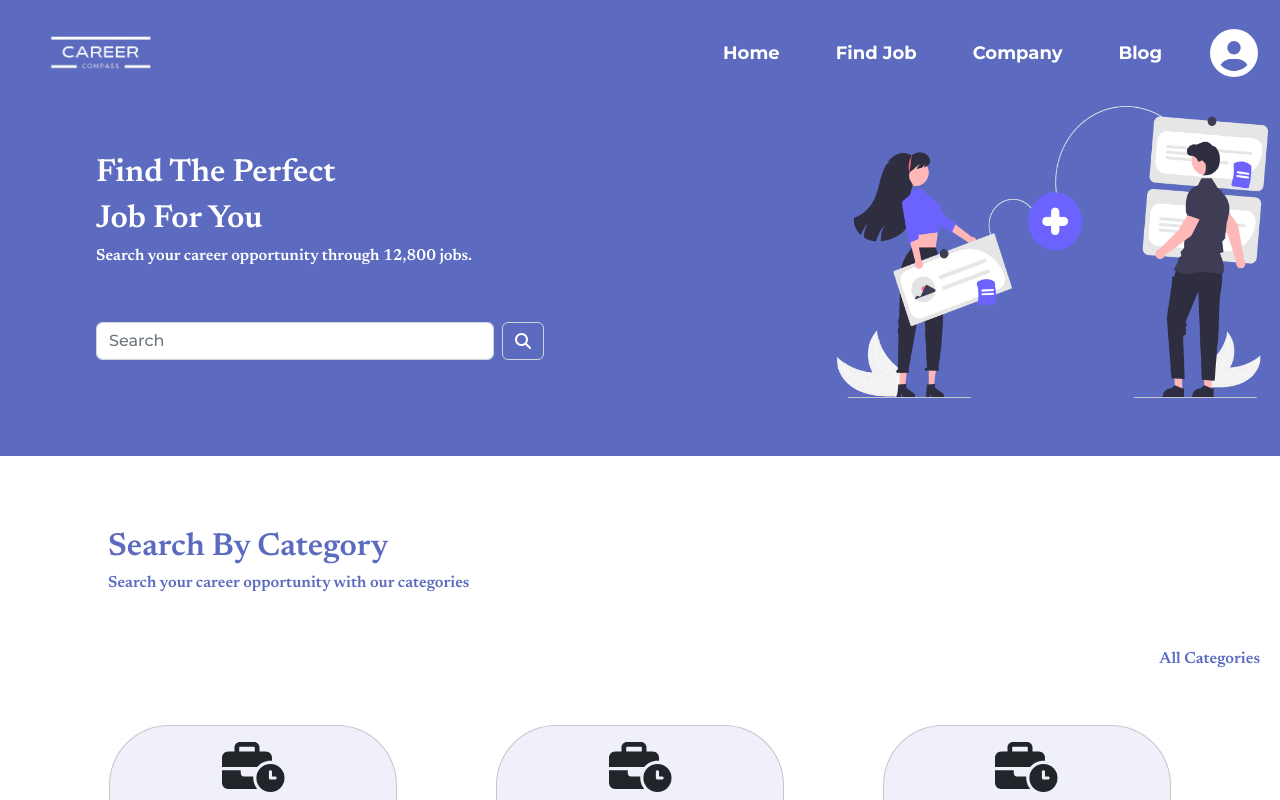
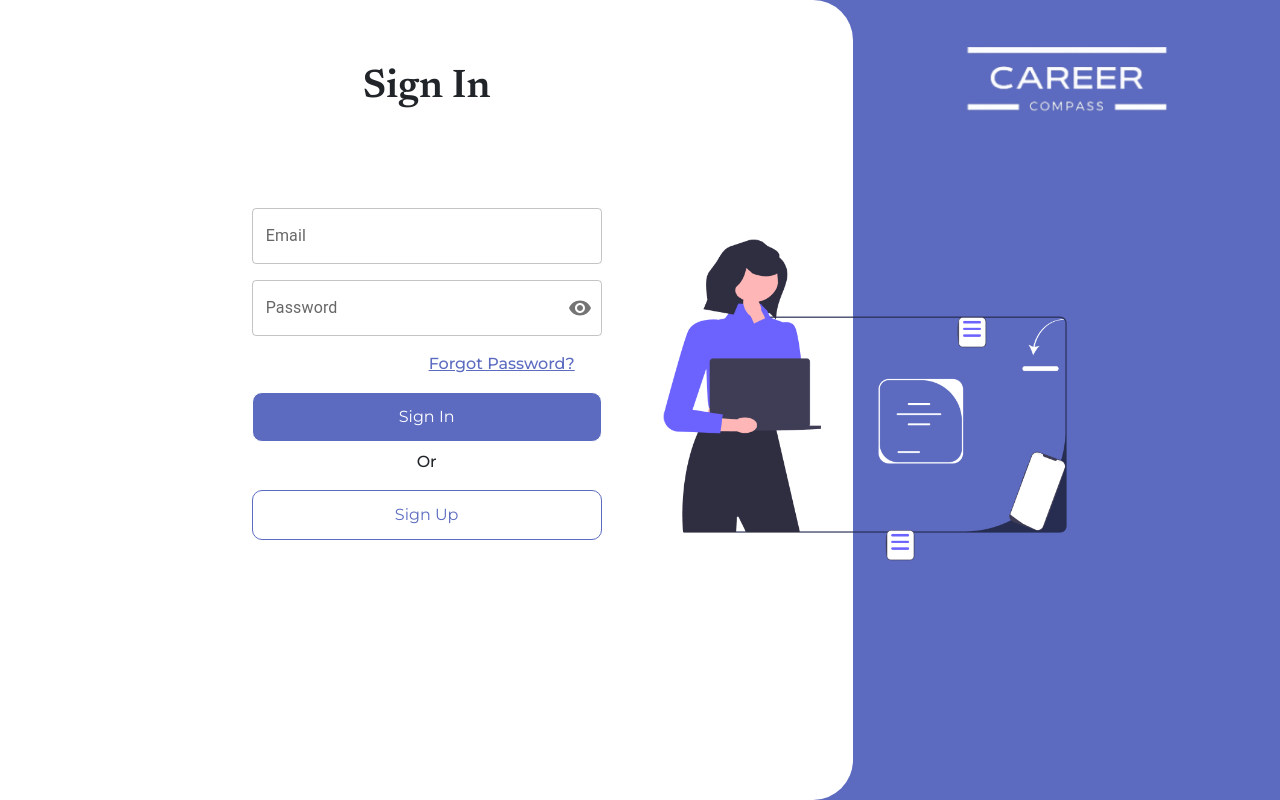
Before and after one commit to jaiminpatel11/career-compass, a React (Create React App) app: page / in a window 1280 px wide. Shown: the top 800 px of the page. Built offline with nearby package versions, Linux system fonts and the light colour scheme.

Commit message:
add  api integration

```diff
--- a/package.json
+++ b/package.json
@@ -14,6 +14,7 @@
     "@testing-library/jest-dom": "^5.17.0",
     "@testing-library/react": "^13.4.0",
     "@testing-library/user-event": "^13.5.0",
+    "axios": "^1.7.2",
     "bootstrap": "^5.3.3",
     "prop-types": "^15.8.1",
     "react": "^18.3.1",
@@ -22,6 +23,7 @@
     "react-helmet": "^6.1.0",
     "react-router-dom": "^6.23.1",
     "react-scripts": "5.0.1",
+    "react-toastify": "^10.0.5",
     "styled": "^1.0.0",
     "styled-components": "^6.1.11",
     "web-vitals": "^2.1.4"
@@ -32,6 +34,7 @@
     "test": "react-scripts test",
     "eject": "react-scripts eject"
   },
+  "proxy": "http://localhost:5000",
   "eslintConfig": {
     "extends": [
       "react-app",
--- a/src/AppRoutes.jsx
+++ b/src/AppRoutes.jsx
@@ -8,8 +8,8 @@ import RegisterContainer from "./container/SignupPage/RegisterPage";
 const AppRoutes = () => {
   return (
     <Routes>
-      <Route path="/" element={<CandidateHomePage />} />
-      <Route path="/login" element={<LoginContainer />} />
+      <Route path="/home" element={<CandidateHomePage />} />
+      <Route path="/" element={<LoginContainer />} />
       <Route path="/register" element={<RegisterContainer />} />
       <Route path="/forgot_password" element={<ForgotPasswordContainer />} />
       {/* Add more routes here */}
--- a/src/container/LoginPage/ForgotPasswordPage.jsx
+++ b/src/container/LoginPage/ForgotPasswordPage.jsx
@@ -2,6 +2,9 @@ import React, { useEffect, useState } from "react";
 import { TextField, InputAdornment, IconButton } from "@mui/material";
 import { Visibility, VisibilityOff } from "@mui/icons-material";
 import { useNavigate } from "react-router-dom";
+import axios from "axios";
+import { toast } from "react-toastify";
+import "react-toastify/dist/ReactToastify.css";
 
 const ForgotPasswordPage = () => {
   // color theme
@@ -28,9 +31,11 @@ const ForgotPasswordPage = () => {
   const navigate = useNavigate();
 
   // variables used in form
-  const [email, setEmail] = useState("");
-  const [password, setPassword] = useState("");
-  const [confirmPassword, setConfirmPassword] = useState("");
+  const [formData, setFormData] = useState({
+    email: "",
+    password: "",
+    confirmPassword: "",
+  });
   const [errors, setErrors] = useState({});
   const [showPassword, setShowPassword] = useState(false);
   const [showConfirmPassword, setShowConfirmPassword] = useState(false);
@@ -43,44 +48,53 @@ const ForgotPasswordPage = () => {
   // function to remove error from text input
   const handleInputChange = (event) => {
     const { name, value } = event.target;
-    if (name === "email") {
-      setEmail(value);
-      setErrors((prevErrors) => ({ ...prevErrors, email: "" }));
-    } else if (name === "password") {
-      setPassword(value);
-      setErrors((prevErrors) => ({ ...prevErrors, password: "" }));
-    } else if (name === "confirmPassword") {
-      setConfirmPassword(value);
-      setErrors((prevErrors) => ({ ...prevErrors, confirmPassword: "" }));
-    }
+    setFormData((prevData) => ({ ...prevData, [name]: value }));
+    setErrors((prevErrors) => ({ ...prevErrors, [name]: "" }));
   };
 
   // function to validate form and call api
-  const handleSubmit = (event) => {
+  const handleSubmit = async (event) => {
     event.preventDefault();
     const newErrors = {};
     const emailRegex = /^[^\s@]+@[^\s@]+\.[^\s@]+$/;
 
-    if (!email) {
+    if (!formData.email) {
       newErrors.email = "Email is required";
-    } else if (!emailRegex.test(email)) {
+    } else if (!emailRegex.test(formData.email)) {
       newErrors.email = "Invalid email format";
     }
 
-    if (!password) {
+    if (!formData.password) {
       newErrors.password = "Password is required";
     }
 
-    if (!confirmPassword) {
+    if (!formData.confirmPassword) {
       newErrors.confirmPassword = "Confirm Password is required";
-    } else if (password !== confirmPassword) {
+    } else if (formData.password !== formData.confirmPassword) {
       newErrors.confirmPassword = "Password and Confirm Password do not match";
     }
 
     if (Object.keys(newErrors).length === 0) {
-      // Perform the password reset logic here
-      console.log("Form submitted:", { email, password });
-      navigate("/login");
+      try {
+        const response = await axios.post(
+          "http://localhost:5000/api/users/forgot-password",
+          formData
+        );
+        if (response.status === 200) {
+          // toast.success("Password Reset Success", {
+          //   position: toast.POSITION.TOP_RIGHT,
+          //   autoClose: false,
+          // });
+          navigate("/");
+        } else {
+          toast.error("Something went wrong!", {
+            position: toast.POSITION.TOP_RIGHT,
+            autoClose: false,
+          });
+        }
+      } catch (error) {
+        console.error("Error:", error);
+      }
     } else {
       setErrors(newErrors);
     }
@@ -147,7 +161,7 @@ const ForgotPasswordPage = () => {
                 variant="outlined"
                 name="email"
                 style={{ width: "250px" }}
-                value={email}
+                value={formData.email}
                 onChange={handleInputChange}
                 error={!!errors.email}
                 helperText={errors.email}
@@ -161,7 +175,7 @@ const ForgotPasswordPage = () => {
                 variant="outlined"
                 name="password"
                 style={{ width: "250px" }}
-                value={password}
+                value={formData.password}
                 onChange={handleInputChange}
                 error={!!errors.password}
                 helperText={errors.password}
@@ -188,7 +202,7 @@ const ForgotPasswordPage = () => {
                 variant="outlined"
                 name="confirmPassword"
                 style={{ width: "250px" }}
-                value={confirmPassword}
+                value={formData.confirmPassword}
                 onChange={handleInputChange}
                 error={!!errors.confirmPassword}
                 helperText={errors.confirmPassword}
--- a/src/container/LoginPage/LoginPage.jsx
+++ b/src/container/LoginPage/LoginPage.jsx
@@ -2,7 +2,11 @@ import React, { useEffect, useState } from "react";
 import { TextField, InputAdornment, IconButton } from "@mui/material";
 import { Visibility, VisibilityOff } from "@mui/icons-material";
 import { useNavigate } from "react-router-dom";
+import { toast } from "react-toastify";
+import "react-toastify/dist/ReactToastify.css";
+
 import "../LoginPage/login.css";
+import axios from "axios";
 
 const LoginPage = () => {
   // color theme
@@ -32,8 +36,12 @@ const LoginPage = () => {
   };
 
   // variables used in form
-  const [email, setEmail] = useState("");
-  const [password, setPassword] = useState("");
+  const [formData, setFormData] = useState({
+    email: "",
+    password: "",
+  });
+  // const [email, setEmail] = useState("");
+  // const [password, setPassword] = useState("");
   const [errors, setErrors] = useState({});
   const [showPassword, setShowPassword] = useState(false);
 
@@ -43,34 +51,50 @@ const LoginPage = () => {
   // function to remove error from text input
   const handleInputChange = (event) => {
     const { name, value } = event.target;
-    if (name === "email") {
-      setEmail(value);
-      setErrors((prevErrors) => ({ ...prevErrors, email: "" }));
-    } else if (name === "password") {
-      setPassword(value);
-      setErrors((prevErrors) => ({ ...prevErrors, password: "" }));
-    }
+    setFormData((prevData) => ({ ...prevData, [name]: value }));
+    setErrors((prevErrors) => ({ ...prevErrors, [name]: "" }));
   };
 
   // function to validate form and call api
-  const handleSubmit = (event) => {
+  const handleSubmit = async (event) => {
     event.preventDefault();
     const newErrors = {};
     const emailRegex = /^[^\s@]+@[^\s@]+\.[^\s@]+$/;
 
-    if (!email) {
+    if (!formData.email) {
       newErrors.email = "Email is required";
-    } else if (!emailRegex.test(email)) {
+    } else if (!emailRegex.test(formData.email)) {
       newErrors.email = "Invalid email format";
     }
 
-    if (!password) {
+    if (!formData.password) {
       newErrors.password = "Password is required";
     }
 
     if (Object.keys(newErrors).length === 0) {
-      // Perform the sign-in logic here
-      console.log("Form submitted:", { email, password });
+      console.log(formData);
+
+      try {
+        const response = await axios.post(
+          "http://localhost:5000/api/users/login",
+          formData
+        );
+        if (response.status === 200) {
+          // Login successful
+          // toast.success("Login Success", {
+          //   position: toast.POSITION.TOP_RIGHT,
+          //   autoClose: false,
+          // });
+          navigate("/home");
+        } else {
+          toast.error("Something went wrong!", {
+            position: toast.POSITION.TOP_RIGHT,
+            autoClose: false,
+          });
+        }
+      } catch (error) {
+        console.error("Error:", error);
+      }
     } else {
       setErrors(newErrors);
     }
@@ -114,7 +138,7 @@ const LoginPage = () => {
                       variant="outlined"
                       name="email"
                       className="login-field"
-                      value={email}
+                      value={formData.email}
                       onChange={handleInputChange}
                       error={!!errors.email}
                       helperText={errors.email}
@@ -128,7 +152,7 @@ const LoginPage = () => {
                       variant="outlined"
                       name="password"
                       className="login-field"
-                      value={password}
+                      value={formData.password}
                       onChange={handleInputChange}
                       error={!!errors.password}
                       helperText={errors.password}
--- a/src/container/SignupPage/RegisterPage.jsx
+++ b/src/container/SignupPage/RegisterPage.jsx
@@ -8,9 +8,12 @@ import {
   InputAdornment,
   IconButton,
 } from "@mui/material";
+import axios from "axios";
 import { Visibility, VisibilityOff } from "@mui/icons-material";
 import { useNavigate } from "react-router-dom";
 import "../SignupPage/Register.css";
+import { toast } from "react-toastify";
+import "react-toastify/dist/ReactToastify.css";
 
 const RegisterPage = () => {
   // color theme
@@ -36,7 +39,7 @@ const RegisterPage = () => {
   // variable to go to handle click and naviagte to other page
   const navigate = useNavigate();
   const handleSigninClick = () => {
-    navigate("/login");
+    navigate("/");
   };
 
   // variables used in form
@@ -46,7 +49,6 @@ const RegisterPage = () => {
     password: "",
     confirmPassword: "",
     role: "",
-    phoneNumber: "",
   });
   const [errors, setErrors] = useState({});
   const [showPassword, setShowPassword] = useState(false);
@@ -83,24 +85,41 @@ const RegisterPage = () => {
       newErrors.confirmPassword = "Passwords do not match";
     }
     if (!formData.role) newErrors.role = "Role is required";
-    if (!formData.phoneNumber) {
-      newErrors.phoneNumber = "Phone Number is required";
-    } else if (!phoneRegex.test(formData.phoneNumber)) {
-      newErrors.phoneNumber = "Invalid phone number format";
-    }
 
     return newErrors;
   };
 
   // function to call api
-  const handleSubmit = (event) => {
+  const handleSubmit = async (event) => {
     event.preventDefault();
     const validationErrors = validateForm();
     if (Object.keys(validationErrors).length === 0) {
       // Perform the registration logic here
-      console.log("Form submitted:", formData);
-      navigate("/login");
+
+      try {
+        const response = await axios.post(
+          "http://localhost:5000/api/users/signup",
+          formData
+        );
+        if (response.status === 200) {
+          // toast.success("Registration Success", {
+          //   position: toast.POSITION.TOP_RIGHT,
+          //   autoClose: false,
+          // });
+          navigate("/");
+        } else {
+          toast.error("Something went wrong!", {
+            position: toast.POSITION.TOP_RIGHT,
+            autoClose: false,
+          });
+        }
+        console.log("Form submitted:", response.data);
+      } catch (error) {
+        console.error("Error:", error);
+      }
     } else {
+      // navigate("/login");
+
       setErrors(validationErrors);
     }
   };
@@ -168,7 +187,7 @@ const RegisterPage = () => {
                       flexWrap: "wrap",
                     }}
                   >
-                    <div class="mb-3 text-center">
+                    <div className="mb-3 text-center">
                       <TextField
                         type="text"
                         id="name"
@@ -182,7 +201,7 @@ const RegisterPage = () => {
                         helperText={errors.name}
                       />
                     </div>
-                    <div class="mb-3 text-center">
+                    <div className="mb-3 text-center">
                       <TextField
                         type="email"
                         id="email"
@@ -205,7 +224,7 @@ const RegisterPage = () => {
                       flexWrap: "wrap",
                     }}
                   >
-                    <div class="mb-3 text-center">
+                    <div className="mb-3 text-center">
                       <TextField
                         type={showPassword ? "text" : "password"}
                         id="password"
@@ -236,7 +255,7 @@ const RegisterPage = () => {
                         }}
                       />
                     </div>
-                    <div class="mb-3 text-center">
+                    <div className="mb-3 text-center">
                       <TextField
                         type={showConfirmPassword ? "text" : "password"}
                         id="confirmPassword"
@@ -290,7 +309,7 @@ const RegisterPage = () => {
                         onChange={handleInputChange}
                       >
                         <MenuItem value={"candidate"}>Job Seeker</MenuItem>
-                        <MenuItem value={"employer"}>Employer</MenuItem>
+                        <MenuItem value={"company"}>Company</MenuItem>
                       </Select>
                       {errors.role && (
                         <p style={{ color: "red", fontSize: "0.75rem" }}>
@@ -298,20 +317,6 @@ const RegisterPage = () => {
                         </p>
                       )}
                     </FormControl>
-                    <div class="mb-3 text-center">
-                      <TextField
-                        type="text"
-                        id="phoneNumber"
-                        label="Phone Number"
-                        variant="outlined"
-                        name="phoneNumber"
-                        style={{ width: "250px" }}
-                        value={formData.phoneNumber}
-                        onChange={handleInputChange}
-                        error={!!errors.phoneNumber}
-                        helperText={errors.phoneNumber}
-                      />
-                    </div>
                   </div>
                   <div className="flex flex-col text-center items-center mt-0 mt-md-5 mb-5 pt-5">
                     <button
```
Also changed, not shown: 1 other file (tests, documents, lock files or other folders).
